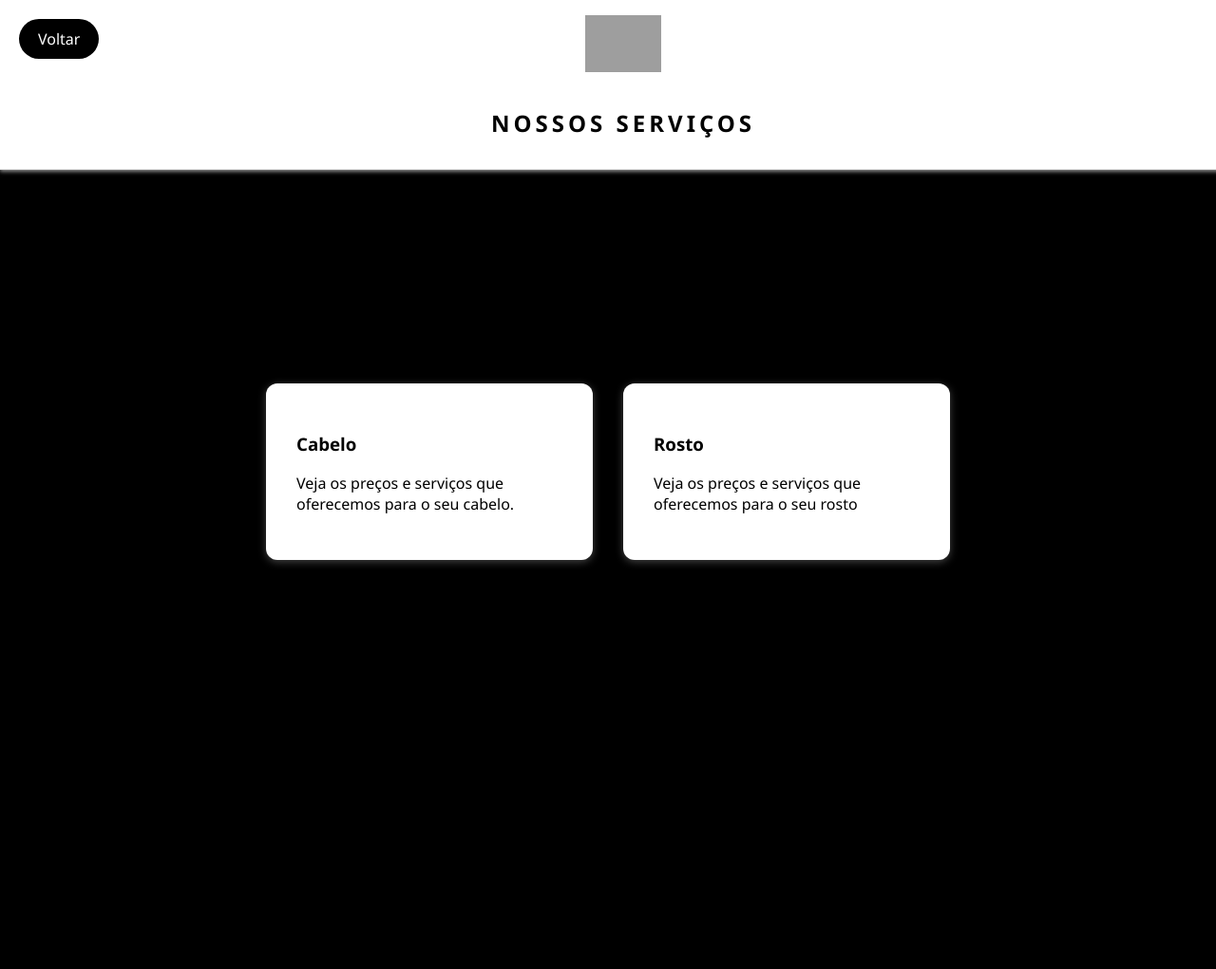
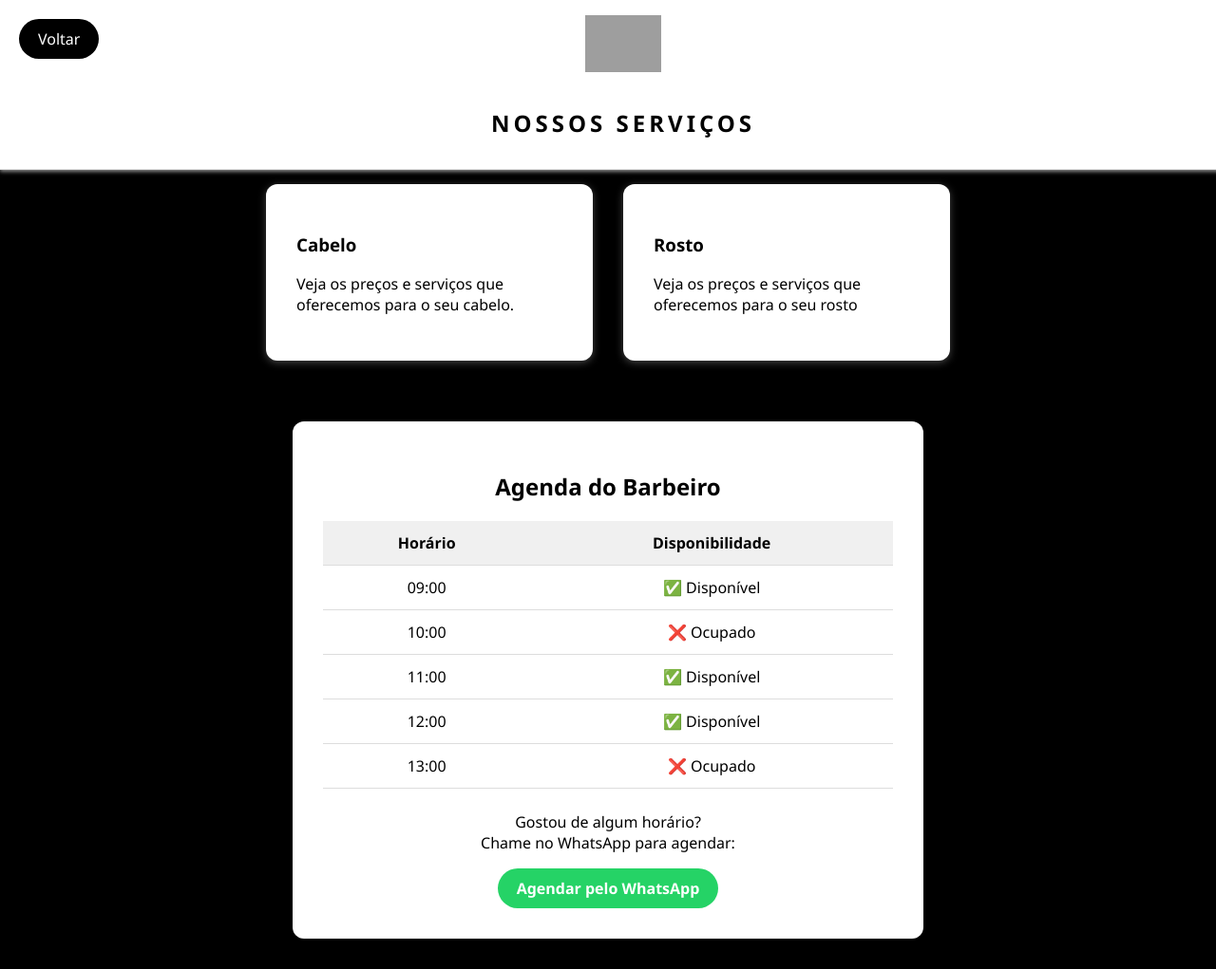
Before and after one commit to JCassimiro2/BarberSabara, a PHP site: the page made by Serviços.html in a window 1280 px wide. Shown: the whole page at 95% size. Before the commit the page ends 596 px from the top, so only its background shows below. Run offline with PHP 8.4, Linux system fonts and the light colour scheme; grey boxes are pictures that could not be loaded.

Commit message:
agendamento

```diff
--- a/Serviços.html
+++ b/Serviços.html
@@ -14,7 +14,7 @@
   </header>
 
   <main class="conteudo-servico">
-    <section class="servicos-grid">
+  <section class="servicos-grid">
   <a href="cabelo.html" class="card-servico">
     <h3>Cabelo</h3>
     <p>Veja os preços e serviços que oferecemos para o seu cabelo.</p>
@@ -24,6 +24,46 @@
     <p>Veja os preços e serviços que oferecemos para o seu rosto</p>
   </a>
 </section>
-  </main>
+</main>
+
+  <section class="agenda-barbeiro">
+  <h2>Agenda do Barbeiro</h2>
+  <table class="tabela-agenda">
+    <thead>
+      <tr>
+        <th>Horário</th>
+        <th>Disponibilidade</th>
+      </tr>
+    </thead>
+    <tbody>
+      <tr>
+        <td>09:00</td>
+        <td>✅ Disponível</td>
+      </tr>
+      <tr>
+        <td>10:00</td>
+        <td>❌ Ocupado</td>
+      </tr>
+      <tr>
+        <td>11:00</td>
+        <td>✅ Disponível</td>
+      </tr>
+      <tr>
+        <td>12:00</td>
+        <td>✅ Disponível</td>
+      </tr>
+      <tr>
+        <td>13:00</td>
+        <td>❌ Ocupado</td>
+      </tr>
+    </tbody>
+  </table>
+
+  <div class="whatsapp-contato">
+    <p>Gostou de algum horário? <br> Chame no WhatsApp para agendar:</p>
+    <a href="https://wa.me/SEUNUMEROAQUI?text=Olá!%20Gostaria%20de%20agendar%20um%20horário%20com%20você." target="_blank" class="btn-zap">Agendar pelo WhatsApp</a>
+  </div>
+</section>
+
 </body>
 </html>
--- a/css/styleServiço.css
+++ b/css/styleServiço.css
@@ -50,10 +50,8 @@ body {
 
 .conteudo-servico {
   display: flex;
-  justify-content: center;  /* centraliza horizontal */
-  align-items: center;      /* centraliza vertical */
-  height: calc(100vh - 130px); /* altura da tela menos o header fixo */
-  padding: 2rem;
+  justify-content: center;
+  padding: 4rem 2rem 2rem 2rem; /* mais espaço no topo */
 }
 
 .servicos-grid {
@@ -79,6 +77,56 @@ body {
 .card-servico:hover {
   transform: translateY(-5px);
   box-shadow: 0 4px 16px rgba(0, 0, 0, 0.1);
+}
+
+.agenda-barbeiro {
+  max-width: 600px;
+  margin: 2rem auto;
+  background-color: #fff;
+  padding: 2rem;
+  border-radius: 12px;
+  box-shadow: 0 2px 8px rgba(0, 0, 0, 0.05);
+  text-align: center;
+}
+
+.tabela-agenda {
+  width: 100%;
+  border-collapse: collapse;
+  margin-bottom: 1.5rem;
+}
+
+.tabela-agenda th,
+.tabela-agenda td {
+  padding: 12px;
+  border-bottom: 1px solid #ddd;
+}
+
+.tabela-agenda th {
+  background-color: #f0f0f0;
+  font-weight: 600;
+}
+
+.tabela-agenda td {
+  font-size: 1rem;
+}
+
+.whatsapp-contato {
+  margin-top: 1rem;
+}
+
+.btn-zap {
+  display: inline-block;
+  background-color: #25D366;
+  color: #fff;
+  padding: 10px 20px;
+  border-radius: 25px;
+  text-decoration: none;
+  font-weight: bold;
+  transition: background-color 0.3s ease;
+}
+
+.btn-zap:hover {
+  background-color: #1ebe5d;
 }
 
 /* Responsivo */
```
